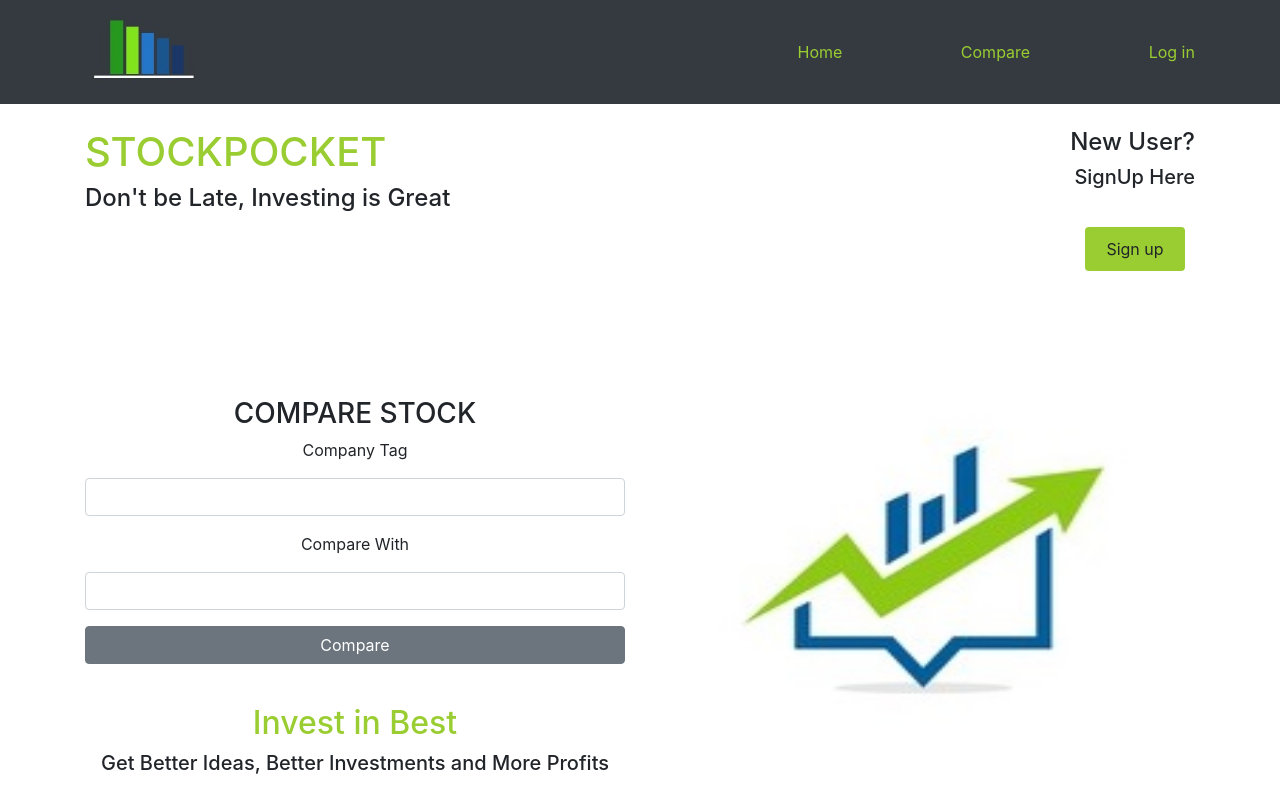
After one commit to Divyaishu31/StockPocket, a Flask app: page /sercom in a window 1280 px wide. The commit adds this page. Run offline with Flask 2, Linux system fonts and the light colour scheme; some libraries are stand-ins or nearby versions.

Commit message:
UI, About, Compare Functionality Added

```diff
--- /dev/null
+++ b/project/static/style.css
@@ -0,0 +1,85 @@
+div.text-center{
+  text-align: center;
+}
+div.col-4 d-flex justify-content-end align-items-center{
+  text-align: right;
+}
+div.row flex-nowrap justify-content-between align-items-center{
+  padding-left: 20px;
+}
+div.Jumbotron{
+  background-color: #e3f2fd;
+  height: 100%;
+  width: 100%;
+}
+.bg{
+  background: url('../static/2.jpg') no-repeat;
+  width: 100%;
+  height: 100vh;
+  background-size: 100%;
+
+}
+.form-container{
+  position: absolute;
+  background: #ffff;
+  padding: 50px;
+  border-radius: 10px;
+  box-shadow: 0px 0px 10px 0px #000;
+}
+.text{
+  color: #9acd32;
+
+}
+
+.bgc{
+  background-color: #f8eeb4;
+}
+
+.text1{
+  color: #9acd32;
+}
+
+.text:hover{
+  font-size: 180%
+
+}
+
+.text:hover{
+  color: #9acd32;
+}
+
+
+.text:hover{
+  text-decoration: none;
+}
+
+.logo{
+  height: 48px;
+  padding: 2px 10px;
+}
+
+.navbar-style{
+  box-shadow: 0 5px 10px #efefef;
+}
+.divi2{
+  text-align: right;
+}
+
+.btn-signup{
+  margin: 30px 10px;
+  width: 100px;
+  padding: 10px;
+  background-color: #9acd32;
+  border: none;
+
+}
+.btn-signup:hover{
+  box-shadow: 5px 5px 10px #999;
+  transition: 0.3s;
+}
+
+.img-main{
+  height: 400px;
+  width: 500px;
+  padding: 20px;
+}
--- a/project/templates/base.html
+++ b/project/templates/base.html
@@ -3,84 +3,77 @@
   <head>
 
     <meta charset="utf-8">
-    <title>Stock Pocket</title>
+    <title>StockPocket</title>
 
-    <!-- CSS -->
-    <link rel="stylesheet" href="https://maxcdn.bootstrapcdn.com/bootstrap/4.0.0/css/bootstrap.min.css" integrity="sha384-Gn5384xqQ1aoWXA+058RXPxPg6fy4IWvTNh0E263XmFcJlSAwiGgFAW/dAiS6JXm" crossorigin="anonymous">
+    <link rel="stylesheet" href="https://stackpath.bootstrapcdn.com/bootstrap/4.5.0/css/bootstrap.min.css" integrity="sha384-9aIt2nRpC12Uk9gS9baDl411NQApFmC26EwAOH8WgZl5MYYxFfc+NcPb1dKGj7Sk" crossorigin="anonymous">
 
-    <!-- JS -->
-    <script src="https://code.jquery.com/jquery-3.2.1.slim.min.js" integrity="sha384-KJ3o2DKtIkvYIK3UENzmM7KCkRr/rE9/Qpg6aAZGJwFDMVNA/GpGFF93hXpG5KkN" crossorigin="anonymous"></script>
-    <script src="https://cdnjs.cloudflare.com/ajax/libs/popper.js/1.12.9/umd/popper.min.js" integrity="sha384-ApNbgh9B+Y1QKtv3Rn7W3mgPxhU9K/ScQsAP7hUibX39j7fakFPskvXusvfa0b4Q" crossorigin="anonymous"></script>
-    <script src="https://maxcdn.bootstrapcdn.com/bootstrap/4.0.0/js/bootstrap.min.js" integrity="sha384-JZR6Spejh4U02d8jOt6vLEHfe/JQGiRRSQQxSfFWpi1MquVdAyjUar5+76PVCmYl" crossorigin="anonymous"></script>
+    <link rel="stylesheet" type="text/css" href="static/style.css">
 
-    <!-- Custom styles -->
-    <link href="https://fonts.googleapis.com/css?family=Playfair+Display:700,900" rel="stylesheet">
-    <link href="../static/blog.css" rel="stylesheet">
-    <link href="../static/carousel.css" rel="stylesheet">
 
   </head>
 
   <body>
+    <header>
+      <nav class="navbar navbar-dark bg-dark">
+        <div class="container">
+              <div class="navbar-header">
 
-    <div class="container">
+                <a href="#">
+                  <img src="static/logo1.jpg" width="120" height="80">
+                </a>
+                <a class= "text" href="#"><h3></h3></a>
 
-      <header class="blog-header py-3">
-        <div class="row flex-nowrap justify-content-between align-items-center">
+              </div>
+              <a href="#"></a>
+              <a href="#"></a>
+              <a href="#"></a>
+              <a href="#"></a>
+              <!--<a class="text" href="{{url_for("core.info")}}">Quotes</a>-->
+              <a class="text" href="{{url_for("core.index")}}">Home</a>
+              <a class="text" href="{{url_for("users.sercom")}}">Compare</a>
+              {% if current_user.is_authenticated %}
+                <a class="text" href="{{url_for("users.addStock")}}">Add Stock</a>
+              {% endif %}
+              {% if not current_user.is_authenticated %}
+                <a class="text" href="{{url_for("users.login")}}">Log in</a>
+              {% endif %}
+              {% if current_user.is_authenticated %}
+                <a class="text" href="{{url_for("users.logout")}}">Log out</a>
+              {% endif %}
+          </div>
+      </nav>
 
-          <div class="col-4 pt-1">
-            <a class="text-muted" href="{{url_for("core.info")}}">Quotes</a>
+      <div class="container">
+        <div class="row">
+          <div class="col-sm-6">
+            <br>
+            {% if not current_user.is_authenticated %}
+            <h1 class="text1">STOCKPOCKET</h1>
+            <h4>Don't be Late, Investing is Great</h4>
+            {% endif %}
+          </div>
+          <div class="col-sm-6 divi2">
+
+            <br>
+
+
+            {% if not current_user.is_authenticated %}
+              <h4>New User?</h4>
+              <h5>SignUp Here</h5>
+              <a class="btn btn-signup" href="{{url_for("users.register")}}">Sign up</a>
+            {% endif %}
+            {% if current_user.is_authenticated %}
+              <a class="p-2 text-muted" href="{{url_for("users.update")}}">Update StockPocket</a>
+            {% endif %}
+
           </div>
 
-          <div class="text-center">
-            <a class="text-muted" href="#">
-              <img src="../static/logo.jpeg" width="40" height="40" align="left">
-            </a>
-            <a class="blog-header-logo text-dark" ref="{{url_for("core.index")}}">Stock Pocket</a>
-          </div>
+        </div>
 
-          {% if not current_user.is_authenticated %}
-            <div class="col-4 d-flex justify-content-end align-items-center">
-              <a class="btn btn-sm btn-outline-secondary" href="{{url_for("users.register")}}">Sign up</a>
-            </div>
-          {% endif %}
-
-          {% if current_user.is_authenticated %}
-            <div class="col-4 d-flex justify-content-end align-items-center">
-              <a href="#"></a>
-            </div>
-          {% endif %}
-
-        </div>
+      </div>
       </header>
 
-      <div class="nav-scroller py-1 mb-2">
-        <nav class="nav d-flex justify-content-between">
-          <a class="p-2 text-muted" href="{{url_for("core.index")}}">Compare Stock</a>
-          {% if current_user.is_authenticated %}
-            <a class="p-2 text-muted" href="{{url_for("users.addStock")}}">Add Stock</a>
-          {% endif %}
-          <a class="p-2 text-muted" href="#"></a>
-          <a class="p-2 text-muted" href="#"></a>
-          <a class="p-2 text-muted" href="#"></a>
-          <a class="p-2 text-muted" href="#"></a>
-          <a class="p-2 text-muted" href="#"></a>
-          <a class="p-2 text-muted" href="#"></a>
-          <a class="p-2 text-muted" href="#"></a>
-          {% if not current_user.is_authenticated %}
-            <a class="p-2 text-muted" href="{{url_for("users.login")}}">Log in</a>
-          {% endif %}
-          {% if current_user.is_authenticated %}
-            <a class="p-2 text-muted" href="#"></a>
-            <a class="p-2 text-muted" href="{{url_for("users.logout")}}">Log out</a>
-          {% endif %}
-          {% if current_user.is_authenticated %}
-          <a class="p-2 text-muted" href="#"></a>
-          <a class="p-2 text-muted" href="{{url_for("users.update")}}">Update StockPocket</a>
-        {% endif %}
-        </nav>
-      </div>
 
-    </div>
       {% block content %}
 
       {% endblock %}
--- /dev/null
+++ b/project/templates/compsearch.html
@@ -0,0 +1,50 @@
+{% extends "base.html" %}
+{% block content %}
+
+<div class="container text-center">
+  <br>
+  <br>
+  <br>
+  <div class="row justify-content-center">
+    <div class="col-24 col-sm-6 col-sm-3">
+      <br>
+      <h3>COMPARE STOCK</h3>
+      <form method="POST">
+
+            {{form.hidden_tag()}}
+
+            <div class="form-group">
+              {{form.comp1.label(class="form-group")}} {{form.comp1(class="form-control")}}
+            </div>
+
+            <div class="form-group">
+              {{form.comp2.label(class="form-group")}} {{form.comp2(class="form-control")}}
+            </div>
+
+
+            <div class="form-group">
+              {{form.submit(class="btn btn-secondary btn-block")}}
+            </div>
+
+        </form>
+        <br>
+        <h2 class = "text1">Invest in Best</h2>
+        <h5>Get Better Ideas, Better Investments and More Profits</h5>
+
+    </div>
+    <div class="col-sm-6">
+
+
+      <div class="row justify-content-center">
+      <img src="static/main1.jpg" class= "img-responsive img-main">
+      </div>
+
+    </div>
+
+  </div>
+
+</div>
+
+
+
+{% endblock %}
--- a/project/templates/register.html
+++ b/project/templates/register.html
@@ -5,7 +5,7 @@
 <br>
 <div class="container text-center">
 
-  <h3 class="h3 mb-3 font-weight-normal">Please register</h3>
+  <h3 class="h3 mb-3 font-weight-normal">Please Register</h3>
 
   <div class="col-md-4 offset-md-4">
     <form method="POST">
--- a/project/users/forms.py
+++ b/project/users/forms.py
@@ -30,3 +30,13 @@ class AddStockForm(FlaskForm):
 class UpdateForm(FlaskForm):
     sticker = StringField("Enter stock to be removed from your pocket", validators = [DataRequired()])
     submit = SubmitField("Delete stock")
+
+class About(FlaskForm):
+
+    tag = StringField("Company Tag", validators = [DataRequired()])
+    submit = SubmitField("Search")
+
+class Compare(FlaskForm):
+    comp1 = StringField("Company Tag", validators=[DataRequired()])
+    comp2 = StringField("Compare With", validators=[DataRequired()])
+    submit = SubmitField("Compare")
--- a/project/users/views.py
+++ b/project/users/views.py
@@ -2,10 +2,12 @@ from flask import render_template, url_for, flash, redirect, request, Blueprint
 from flask_login import login_user, current_user, logout_user, login_required
 from project import db
 from project.models import User, Portfolio
-from project.users.forms import RegistrationForm, LoginForm, AddStockForm,UpdateForm
+from project.users.forms import RegistrationForm, LoginForm, AddStockForm,UpdateForm,About, Compare
 from admin import MyModelViewP,MyModelViewU
 import os
 from twilio.rest import Client
+from urllib.request import urlopen
+from bs4 import BeautifulSoup
 
 users = Blueprint("users", __name__)
 
@@ -111,3 +113,89 @@ def update():
             db.session.commit()
         return redirect(url_for("users.show"))
     return render_template("update.html",form=form)
+
+@users.route("/compare", methods=["GET", "POST"])
+def compare():
+    try:
+        stck1 = request.args.get('stock1')
+        stck2 = request.args.get('stock2')
+
+        url1 = "https://in.finance.yahoo.com/quote/" + stck1
+        url2 = "https://in.finance.yahoo.com/quote/" + stck2
+
+        page1 = urlopen(url1)
+        page2=urlopen(url2)
+
+        soup1 = BeautifulSoup(page1,'html.parser')
+        soup2 = BeautifulSoup(page2,'html.parser')
+
+
+        company_name1 = soup1.find_all("h1", {"class": "D(ib) Fz(18px)"})[0].string
+        i11 = soup1.find_all("span", {"class": "Trsdu(0.3s) Fw(b) Fz(36px) Mb(-4px) D(ib)"})[0].string
+
+
+        table1 = soup1.find_all("table", {"class": "W(100%)"})
+        l1=[]
+        for tr in table1:
+            td = tr.find_all('td')
+            row = [tr.text for tr in td]
+            l1.append(row)
+        tag1=[]
+        value1=[]
+        for i in range(len(l1[0])):
+            if (i%2==0):
+                tag1.append(l1[0][i])
+            else:
+                value1.append(l1[0][i])
+
+        for i in range(len(l1[1])):
+            if (i%2==0):
+                tag1.append(l1[1][i])
+            else:
+                value1.append(l1[1][i])
+
+        company_name2 = soup2.find_all("h1", {"class": "D(ib) Fz(18px)"})[0].string
+        i12 = soup2.find_all("span", {"class": "Trsdu(0.3s) Fw(b) Fz(36px) Mb(-4px) D(ib)"})[0].string
+
+
+
+        table2 = soup2.find_all("table", {"class": "W(100%)"})
+        l2=[]
+        for tr in table2:
+            td = tr.find_all('td')
+            row = [tr.text for tr in td]
+            l2.append(row)
+        tag2=[]
+        value2=[]
+        for i in range(len(l2[0])):
+            if (i%2==0):
+                tag2.append(l2[0][i])
+            else:
+                value2.append(l2[0][i])
+
+        for i in range(len(l2[1])):
+            if (i%2==0):
+                tag2.append(l2[1][i])
+            else:
+                value2.append(l2[1][i])
+
+
+                return render_template("compare.html",company_name1=company_name1,i11=i11,company_name2=company_name2,i12=i12,tv=zip(tag1,value1,value2))
+    except Exception as e:
+        return render_template("errorPages/404.html")
+
+
+
+@users.route("/sercom", methods=["GET", "POST"])
+def sercom():
+
+    form = Compare()
+
+    if form.validate_on_submit():
+        stock1 = form.comp1.data
+        stock2 = form.comp2.data
+
+
+
+        return redirect(url_for("users.compare",stock1 = stock1,stock2 = stock2))
+    return render_template("compsearch.html",form = form)
```
Also changed, not shown: project/core/views.py (+70 -3 lines), project/templates/company.html (added, +27 -0 lines), project/templates/compare.html (added, +39 -0 lines), project/templates/login.html (+24 -7 lines), project/templates/search.html (added, +46 -0 lines), project/static/login1.jpg (added), project/static/logo1.jpg (added), project/static/main1.jpg (added).
